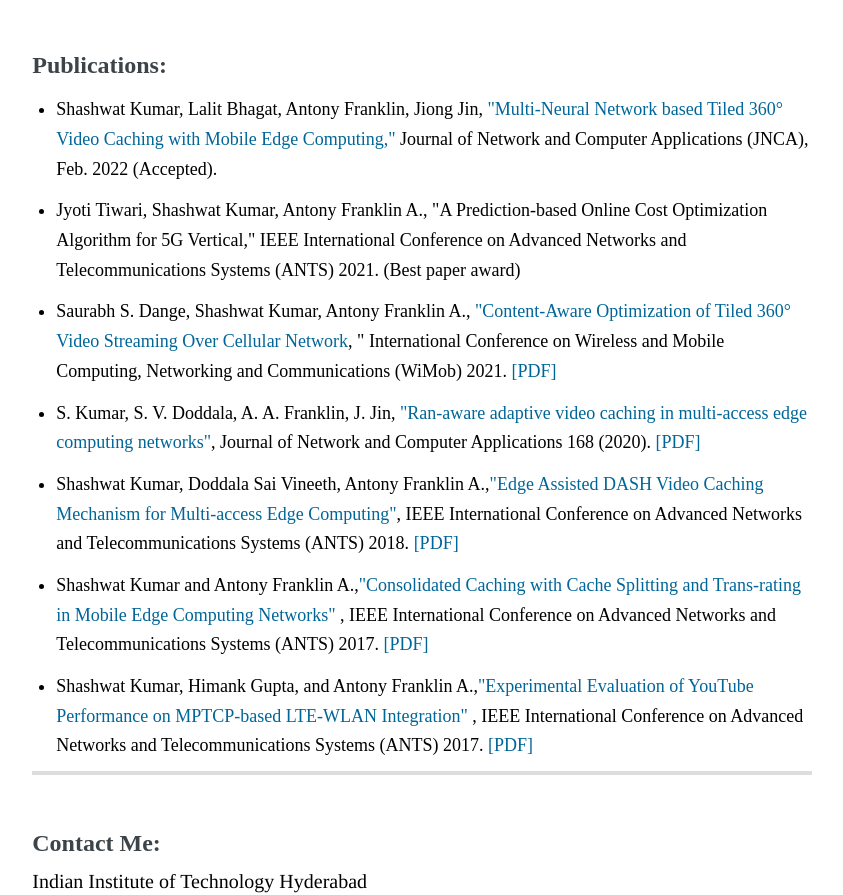
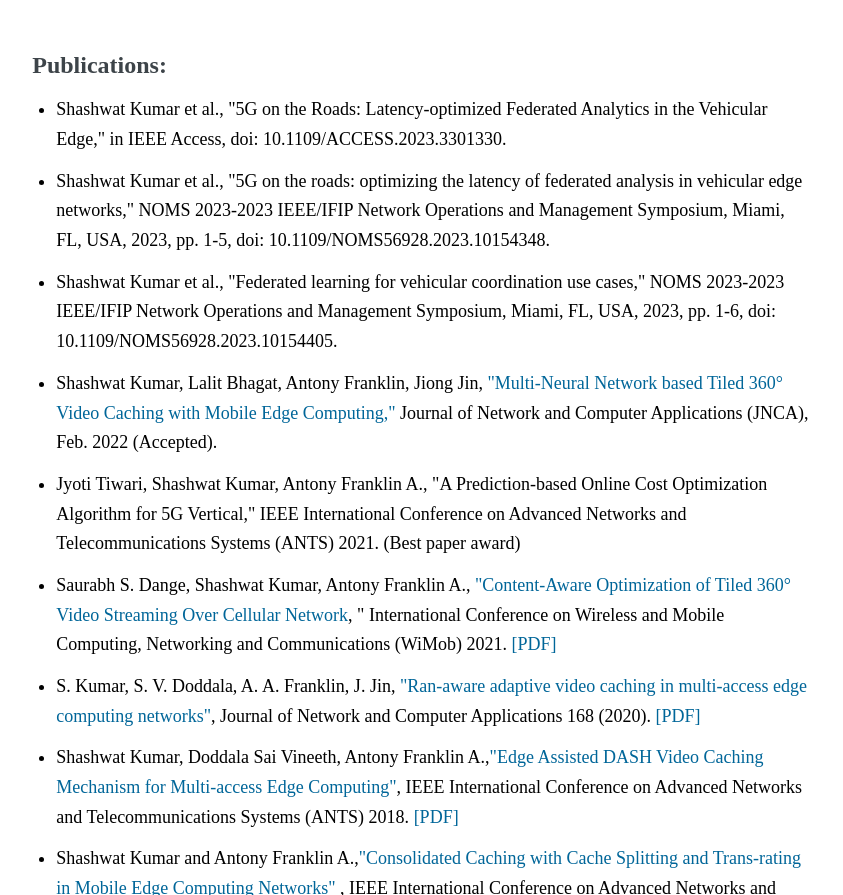
Before and after one commit to Shashwat-Kumar-PhD/Shashwat-Kumar-PhD.github.io, a plain HTML site: page index.html in a window 1280 px wide. Shown: the part 1403-2298 px from the top of the page, without its empty margins (195-1038 px from the left). Drawn offline with Linux system fonts and the light colour scheme; files whose address does not match are found by name.

Commit message:
Updated the pubilcations

```diff
--- a/index.html
+++ b/index.html
@@ -191,6 +191,9 @@
           <h3 class="heading">Publications:</h3>
           <p>
             <ul class="paperlist">
+		<li>Shashwat Kumar et al., "5G on the Roads: Latency-optimized Federated Analytics in the Vehicular Edge," in IEEE Access, doi: 10.1109/ACCESS.2023.3301330.</li>
+		<li>Shashwat Kumar et al., "5G on the roads: optimizing the latency of federated analysis in vehicular edge networks," NOMS 2023-2023 IEEE/IFIP Network Operations and Management Symposium, Miami, FL, USA, 2023, pp. 1-5, doi: 10.1109/NOMS56928.2023.10154348.</li>
+		<li>Shashwat Kumar et al., "Federated learning for vehicular coordination use cases," NOMS 2023-2023 IEEE/IFIP Network Operations and Management Symposium, Miami, FL, USA, 2023, pp. 1-6, doi: 10.1109/NOMS56928.2023.10154405.</li>
               <li>Shashwat Kumar, Lalit Bhagat, Antony Franklin, Jiong Jin, <a href="https://doi.org/10.1016/j.jnca.2022.103342" target="_blank">"Multi-Neural Network based Tiled 360° Video Caching
                 with Mobile Edge Computing,"</a> Journal of Network and Computer Applications (JNCA), Feb. 2022 (Accepted).</li>
               <li> Jyoti Tiwari, Shashwat Kumar, Antony Franklin A., "A Prediction-based Online Cost Optimization Algorithm for 5G Vertical," IEEE International Conference on Advanced Networks and
```
